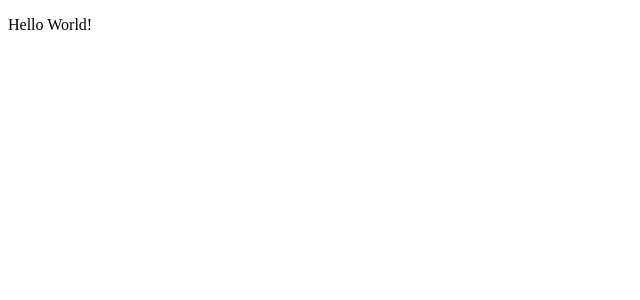
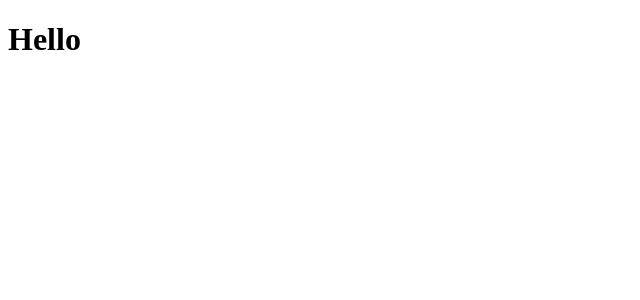
Before and after one commit to vamat001/Elections-App, a React (Create React App) app in the folder frontend/elections-app/: page / in a window 1280 px wide. Shown: the top 300 px of the page, without its empty margins (0-640 px from the left). Built offline with nearby package versions, Linux system fonts and the light colour scheme.

Commit message:
Second commit

```diff
--- a/frontend/elections-app/src/App.js
+++ b/frontend/elections-app/src/App.js
@@ -1,14 +1,13 @@
-import React from "react";
+import React, { Component } from "react";
+import LandingPage from "./landingPage.js";
 import "./App.css";
 
-function App() {
-  return (
-    <div>
-      <header>
-        <p>Hello World!</p>
-      </header>
-    </div>
-  );
-}
+class App extends Component {
+   render(){
+      return(
+         <LandingPage/>
+      );
+   }
+};
 
 export default App;
--- /dev/null
+++ b/frontend/elections-app/src/landingPage.js
@@ -0,0 +1,13 @@
+import React, { Component } from "react";
+
+class landingPage extends Component {
+   render(){
+      return(
+         <div>
+            <h1>Hello</h1>
+         </div>
+      );
+   }
+}
+
+export default landingPage;
```
